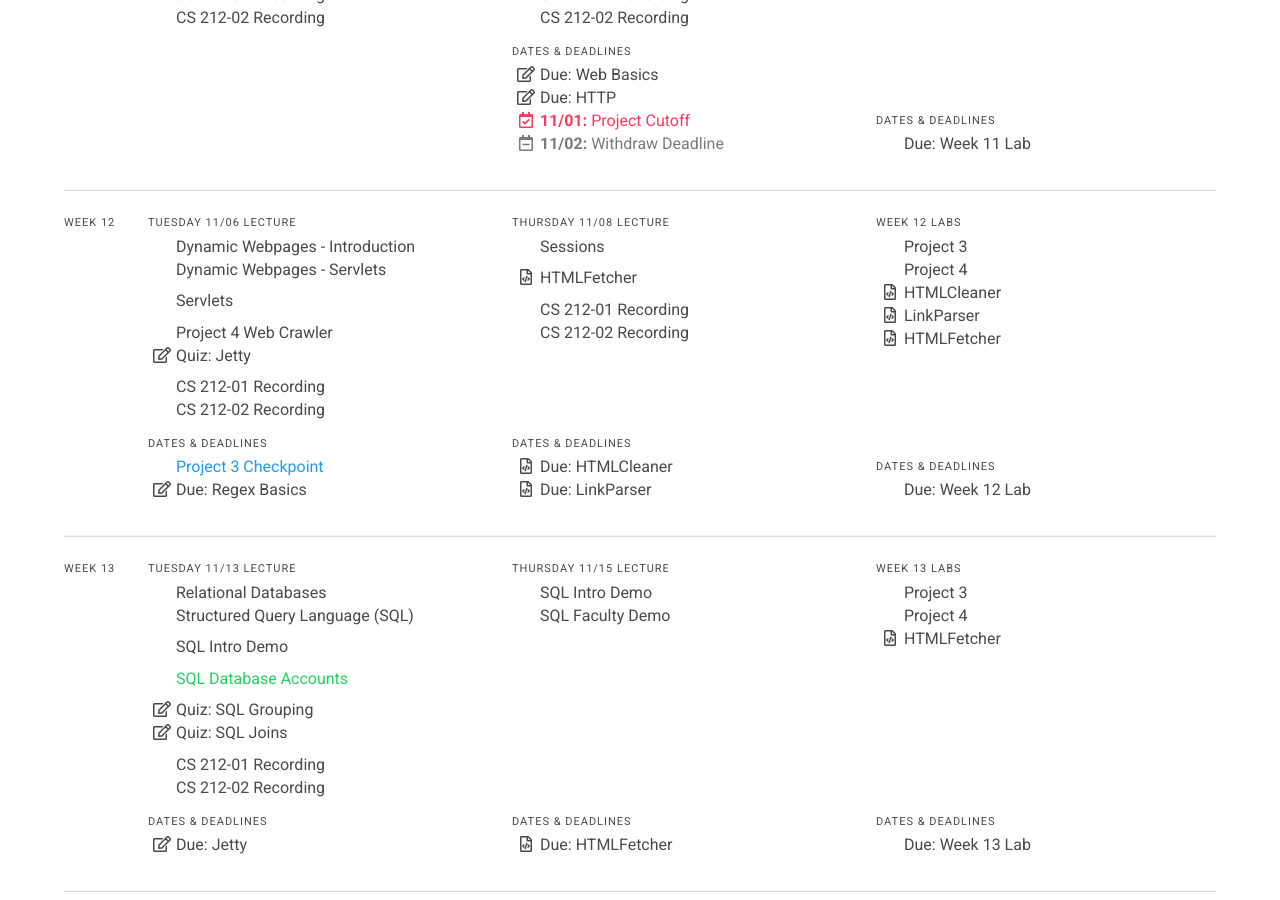
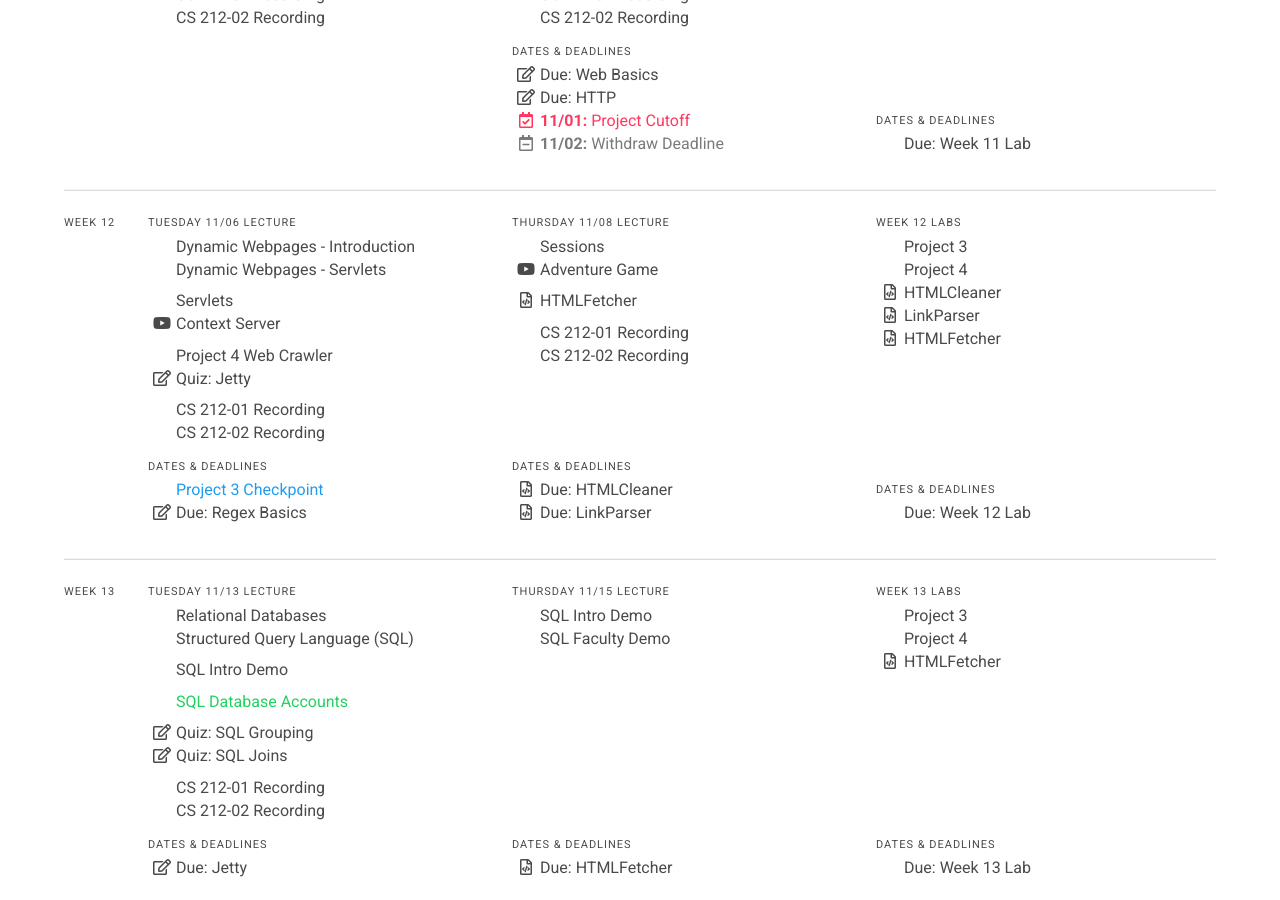
Before and after one commit to usf-cs212-fall2018/usf-cs212-fall2018.github.io, a Jekyll site: the page built from schedule.html, in a window 1280 px wide and 900 px high, scrolled down 3973 px. Built offline with Jekyll 4.4.1, drawn with Linux system fonts in a browser that asks for light colours; nearby versions of some CDN libraries.

Commit message:
Adding youtube links.

```diff
--- a/_data/schedule.yml
+++ b/_data/schedule.yml
@@ -808,6 +808,9 @@
         link: 'https://github.com/usf-cs212-fall2018/lectures/tree/master/Servlets'
         icon: 'far fa-code'
         bump: true
+      - text: 'Context Server'
+        link: 'https://youtu.be/kJDmEom17-Q'
+        icon: 'fab fa-youtube'
       - text: 'Project 4 Web Crawler'
         link: 'https://usf-cs212-fall2018.github.io/guides/project-4.html'
         icon: 'far fa-project-diagram'
@@ -836,6 +839,9 @@
       - text: 'Sessions'
         link: 'https://github.com/usf-cs212-fall2018/lectures/tree/master/Sessions'
         icon: 'far fa-code'
+      - text: 'Adventure Game'
+        link: 'https://www.youtube.com/playlist?list=PLm6V-0HXZmF1CKRtwPBPli05W51srMZpH'
+        icon: 'fab fa-youtube'
       - text: 'HTMLFetcher'
         link: 'https://usfca.instructure.com/courses/1579367/assignments/6779425'
         icon: 'far fa-file-code'
```
